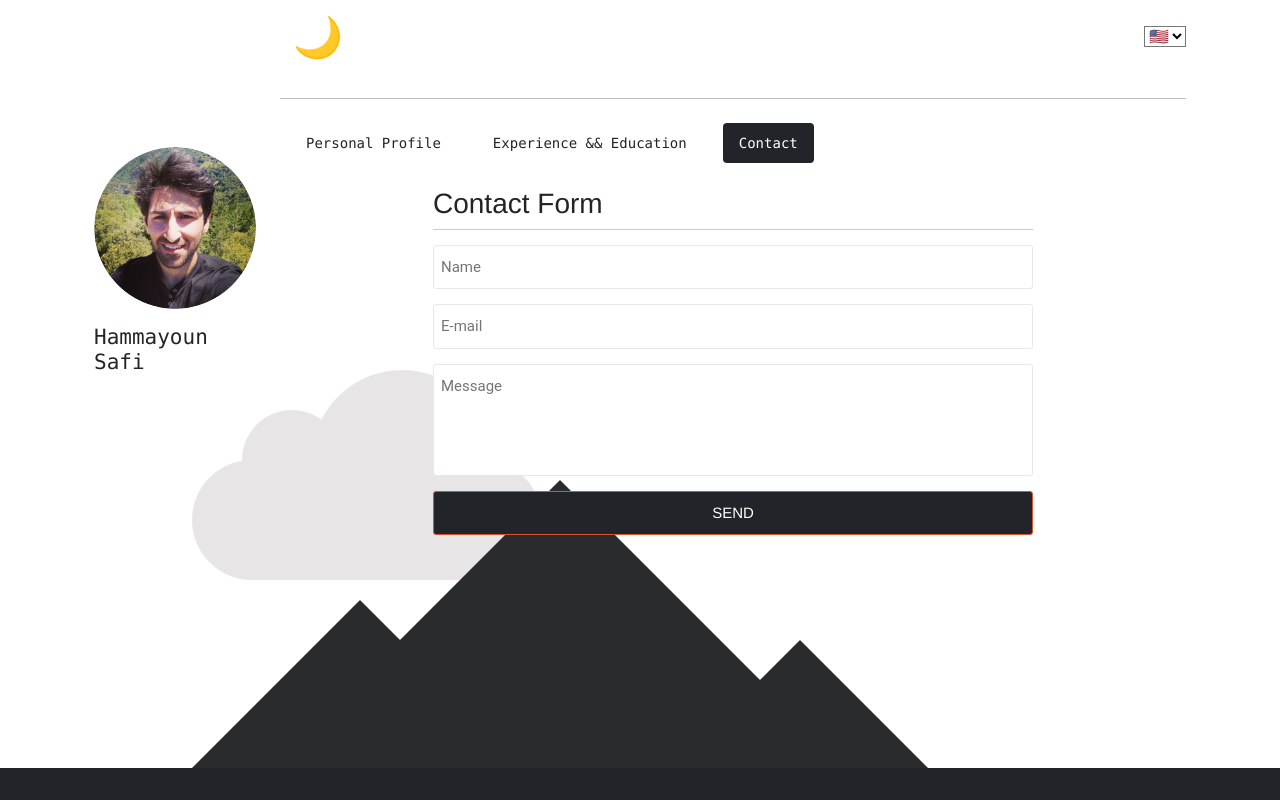
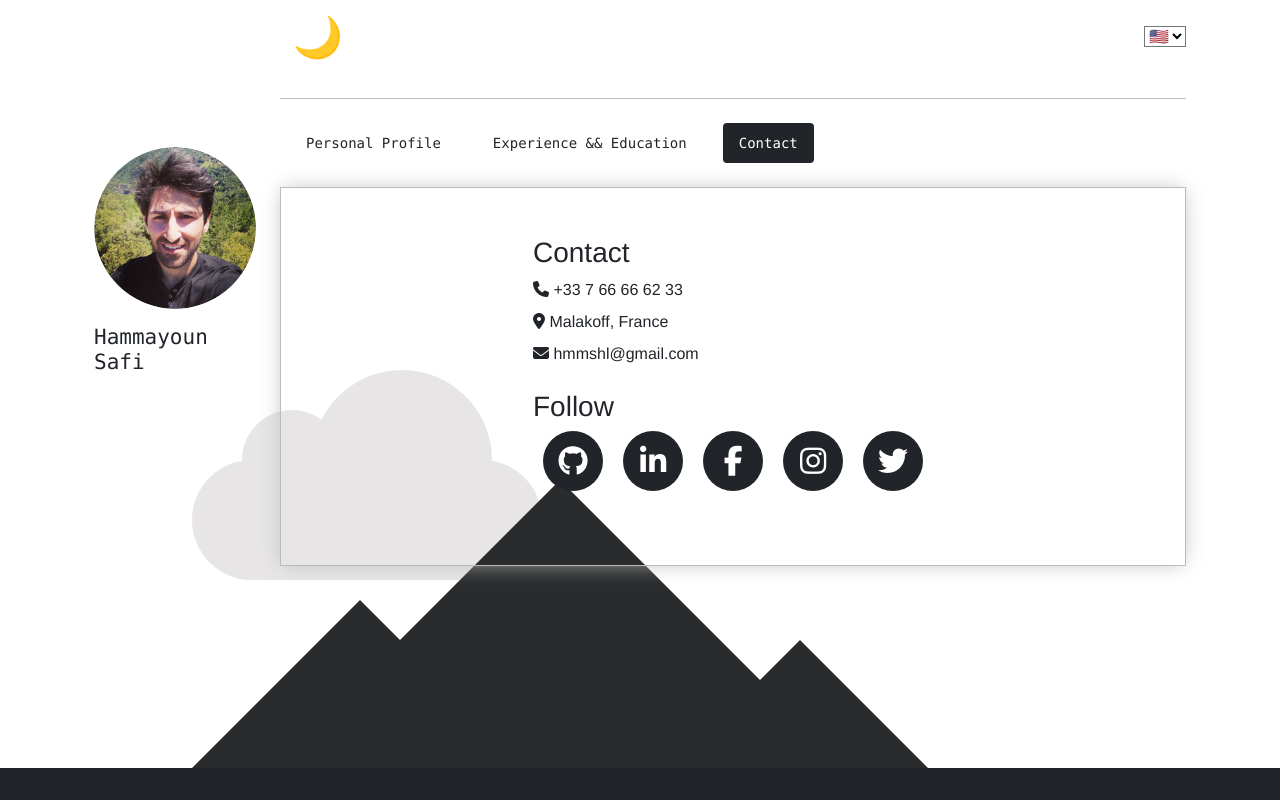
Before and after one commit to Hama99o/my-cv, a Vue app: page /contact in a window 1280 px wide. Built offline with nearby package versions, Linux system fonts and the light colour scheme.

Commit message:
contact updated

```diff
--- a/src/components/Contact.vue
+++ b/src/components/Contact.vue
@@ -1,20 +1,33 @@
 <template>
-  <div>
-    <b-list-group>
-      <div id="contact-form" class="contact-form">
-        <h1 class="contact-form_title" :class="toggleWhiteTextColorForNightMood">Contact Form</h1>
-        <div class="separator"></div>
-
-        <div v-if="isSending" class="loading">Sendig...</div>
-
-        <form class="form" @submit="onSubmit">
-          <input required name="name" v-model='contact.name' placeholder="Name" type="text" autocomplete="off">
-          <input required name="email" v-model="contact.email" placeholder="E-mail" type="email" autocomplete="off">
-          <textarea name="message" v-model="contact.message" rows="4" placeholder="Message"></textarea>
-           <button class="button" :class="toggleWhitebgAndDarkTextClass">Send</button>
-        </form>
+  <div class="resume d-flex justify-content-center" :class="togglebgWithOpacity">
+    <div class="func py-5">
+      <div class="contact" :class="toggleWhiteTextColorForNightMood">
+        <h3 :class="toggleWhiteTextColorForNightMood">Contact</h3>
+        <div class="call my-2"><i class="fa fa-phone"></i><span> +33 7 66 66 62 33</span></div>
+        <div class="address my-2"><i class="fa fa-map-marker"></i><span> Malakoff, France</span></div>
+        <div class="email my-2"><i class="fa fa-envelope"></i><span> hmmshl@gmail.com</span></div>
       </div>
-    </b-list-group>
+      <div class="follow py-3">
+        <h3 :class="toggleWhiteTextColorForNightMood">Follow</h3>
+        <div class="box">
+          <a  href="https://github.com/Hama99o" target="_blank">
+            <i class="fab fa-github" :class="toggleWhitebgAndDarkTextClass"></i>
+          </a>
+          <a  href="https://www.linkedin.com/in/hammayoun-safi-2916581bb" target="_blank">
+            <i class="fab fa-linkedin-in" :class="toggleWhitebgAndDarkTextClass"></i>
+          </a>
+          <a href="https://www.facebook.com/Hmmshl" target="_blank">
+            <i class="fa fa-facebook bg-dark" :class="toggleWhitebgAndDarkTextClass"></i>
+          </a>
+          <a  href="https://www.instagram.com/hama99o" target="_blank">
+          <i class="fab fa-instagram" :class="toggleWhitebgAndDarkTextClass"></i>
+          </a>
+          <a  href="https://twitter.com/hama99o1" target="_blank">
+            <i class="fa fa-twitter" :class="toggleWhitebgAndDarkTextClass"></i>
+          </a>
+        </div>
+      </div>
+    </div>
   </div>
 </template>
 
@@ -25,111 +38,58 @@ export default {
   name: 'Contact',
   data () {
     return {
-      contact: {
-        name: '',
-        email: '',
-        message: ''
-      },
-      isSending: false
     }
   },
   computed: {
-    ...mapGetters(['toggleWhitebgAndDarkTextClass', 'toggleWhiteTextColorForNightMood'])
+    ...mapGetters(['toggleWhitebgAndDarkTextClass', 'toggleWhiteTextColorForNightMood', 'togglebgWithOpacity'])
   },
   methods: {
-    clearForm () {
-      for (const field in this.contact) {
-        this.contact[field] = ''
-      }
-    },
-    onSubmit (evt) {
-      evt.preventDefault()
-      this.isSending = true
-      // setTimeout(() => {
-      // 	// Build for data
-      // 	let form = new FormData();
-      // 	for (let field in this.contact) {
-      // 		form.append(field, this.contact[field]);
-      // 	}
-      //
-      // 	// Send form to server
-      // 	this.$http.post('/app.php', form).then((response) => {
-      // 		console.log(response);
-      // this.clearForm();
-      // 		this.isSending = false;
-      // 	}).catch((e) => {
-      // 		console.log(e)
-      // 	});
-      //
-      // }, 1000);
-    }
   }
 }
 </script>
 
-<style scoped>
-
-body {
-	background: #f1f1f1;
-	font-family: 'Roboto', sans-serif;
+<style scoped lang="scss">
+.resume {
+  margin: 20px auto;
+  border: 1px solid #bbb;
+  box-shadow: 0 0 20px -3px #bbb;
+  position: relative;
+  display: flex;
 }
 
-.contact-form {
-	font-family: 16px;
-	margin: 0 auto;
-	max-width: 600px;
-	width: 100%;
+.resume .func {
+  padding: 30px 25px;
+}
+.contact div:hover i {
+  color: grey;
 }
 
-.contact-form .separator {
-	border-bottom: solid 1px #ccc;
-	margin-bottom: 15px;
+.follow .box {
+  text-align: center;
+  vertical-align: middle;
 }
 
-.contact-form .form {
-	display: flex;
-	flex-direction: column;
-	font-size: 16px;
+.follow .box a:hover i {
+  background: #e07a5f;
+  border-radius: 5px;
+  transform: rotate(45deg) scale(0.8);
 }
-
-.contact-form_title {
-	color: #333;
-	text-align: left;
-	font-size: 28px;
+.follow .box a:hover i::before {
+  transform: rotate(-45deg) scale(1.5);
 }
-
-.contact-form input[type="email"],
-.contact-form input[type="text"],
-.contact-form textarea {
-	border: solid 1px #e8e8e8;
-	font-family: 'Roboto', sans-serif;
-	padding: 10px 7px;
-	margin-bottom: 15px;
-	outline: none;
+.follow .box i {
+  display: inline-block;
+  font-size: 30px;
+  background: #8d9e78;
+  width: 60px;
+  height: 60px;
+  border-radius: 50%;
+  line-height: 60px;
+  color: #fcfcfc;
+  margin: 0 10px 10px 10px;
+  transition-duration: 0.3s;
 }
-
-.contact-form textarea {
-	resize: none;
-}
-
-.contact-form .button {
-	border: solid 1px #da552f;
-	color: white;
-	cursor: pointer;
-	padding: 10px 50px;
-	text-align: center;
-	text-transform: uppercase;
-}
-
-.contact-form .button:hover {
-	border: solid 1px #ea532a;
-}
-
-.contact-form input[type="email"],
-.contact-form input[type="text"],
-.contact-form textarea,
-.contact-form .button {
-	font-size: 15px;
-	border-radius: 3px
+.follow .box i::before {
+  transition-duration: 0.3s;
 }
 </style>
```
